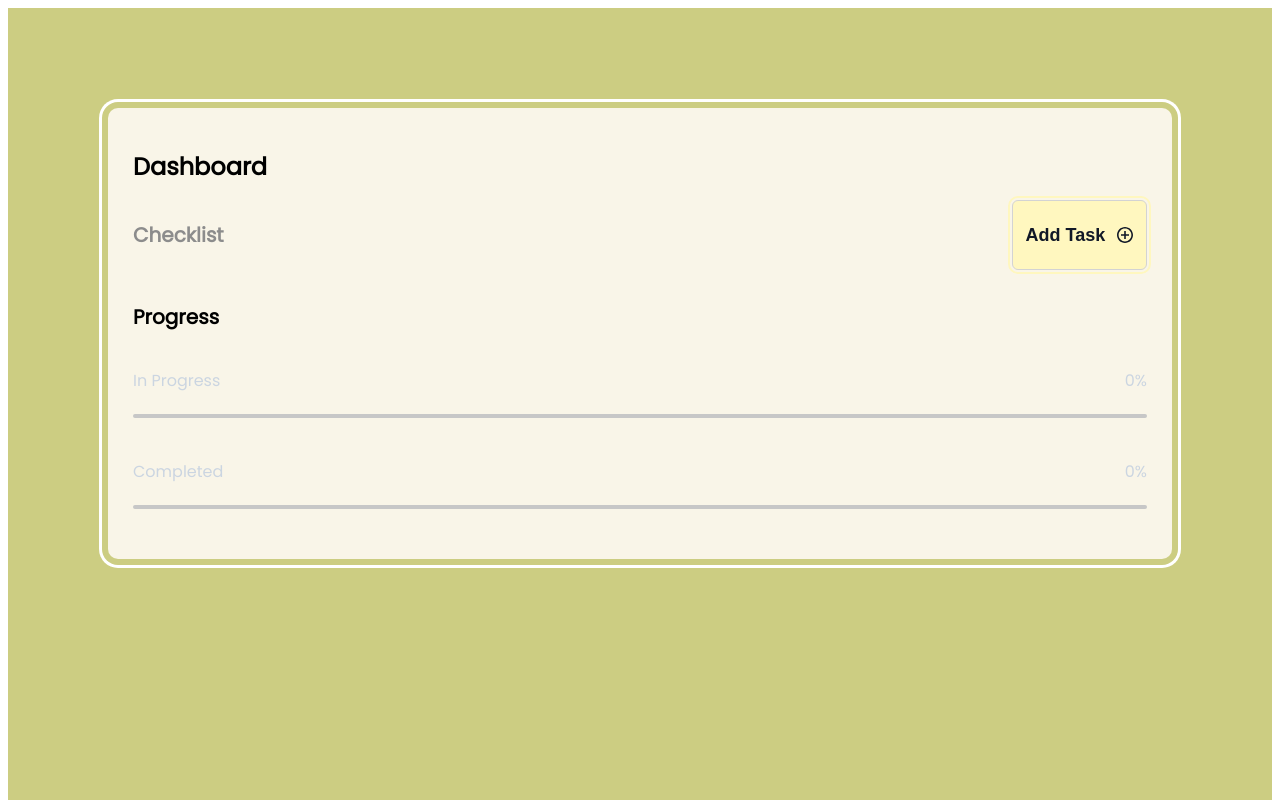
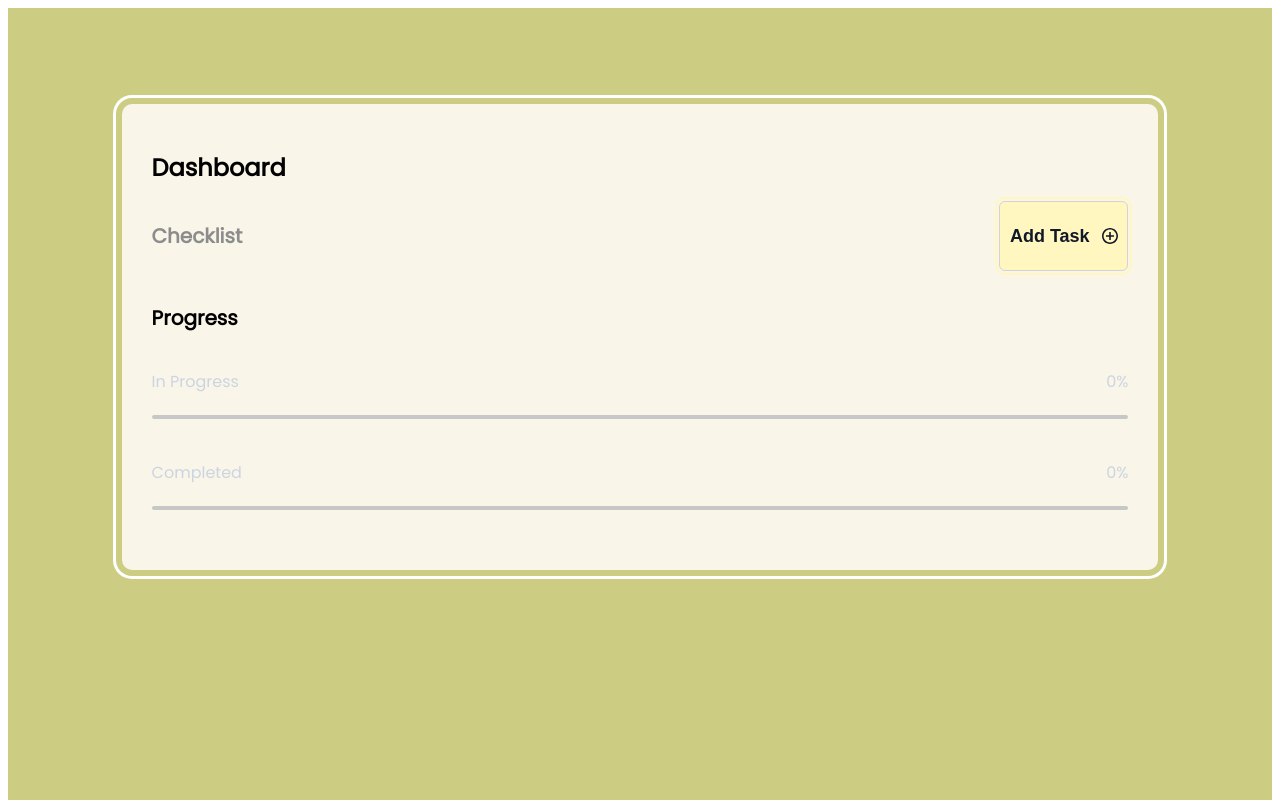
Before and after one commit to puneethx/TODO-WebApp, a SvelteKit app: page / in a window 1280 px wide. Shown: the top 800 px of the page. Built offline with nearby package versions, Linux system fonts and the light colour scheme.

Commit message:
color add

```diff
--- a/src/lib/components/todo/AddTodoSection.svelte
+++ b/src/lib/components/todo/AddTodoSection.svelte
@@ -48,6 +48,7 @@
 		padding: 0.8rem;
 		font-size: 1.125rem;
 		font-weight: 600;
+		padding : 1%;
 		color: #111827;
 		outline: 0.125rem solid #fff7bf;
 		outline-offset: 0.125rem;
--- a/src/lib/components/todo/TodoInput.svelte
+++ b/src/lib/components/todo/TodoInput.svelte
@@ -7,7 +7,7 @@
 <div class="maindiv">
 	<div class="div2">
 		<label for={`${todo.id}-checkbox`} class="labclass"></label>
-		<input id={`${todo.id}-checkbox`} type="checkbox" checked={todo.complete} on:change={() => toggleComplete(todo.id)} class="inputclass" />
+		<input id={`${todo.id}-checkbox`} type="checkbox" checked={todo.complete} on:change={() => toggleComplete(todo.id)} class="inputclass"/>
 		<label for={`${todo.id}-text`} class="todoEdit">Edit todo</label>
 		<input
 			id={`${todo.id}-text`}
@@ -161,7 +161,6 @@
 	.inputTodo{
 		margin-left: 1.25rem;
 		flex-grow: 1;
-		width :50%;
 		white-space: nowrap;
   		overflow: hidden;
   		text-overflow: ellipsis;
--- a/src/routes/+page.svelte
+++ b/src/routes/+page.svelte
@@ -25,47 +25,48 @@
 		min-height: 100vh;
 		background-color: #cccd82;
 		padding: 0;
-		padding-top:100px;
+		padding-top: 13.5%;
 		font-family: "Poppins",sans-serif;
 	}
 	::selection {
-		background-color: #87D3B4;
+		background-color: #fff9a0;
 	}
-/* @media screen and (min-width: 768px){
-	padding-top: 6rem;
-	padding-bottom: 6rem;
-
-	padding-left: 2rem;
-	padding-right: 2rem;
-} */
+@media screen and (min-width: 768px){
+	.divclass{
+		padding-top: 6rem;
+		padding-bottom: 6rem;
+		padding-left: 2rem;
+		padding-right: 2rem;
+	}
+}
 	.h1{
 		color: black;
 		font-family: "Poppins",sans-serif;
 	}
 .mainclass{
-	margin-left: 100px;
-	margin-right: 100px;
+	margin-left: 6.8%;
+	margin-right: 6.8%;
 	max-width: none;
 	border-radius: 10px;
 	background-color: #f9f5e8;
-	padding-left: 25px;
-	padding-right: 25px;
-	padding-top: 25px;
-	padding-bottom: 50px;
+	padding-left: 2.5%;
+	padding-right: 2.5%;
+	padding-top: 2.5%;
+	padding-bottom: 5%;
 	box-shadow:
-    0 0 0 6px #cccd82, /* First outline: black */
-    0 0 0 9px #FFFFFF; /* Second outline: white */
+    0 0 0 6px #cccd82,
+    0 0 0 9px #FFFFFF;
 }
 
-/* @media (min-height: 100%) {
-  max-width: 60rem;
+@media (min-height: 900px) {
+  .mainclass{max-width: 60rem;
   min-height: max-content;
   border-radius: 2rem;
   padding-left: 8px;
   padding-right: 8px;
   outline: 4px solid #f9f5e8;
-  outline-offset: 8px;
-} */
+  outline-offset: 8px;}
+}
 
 h1{
 font-size: 1.5rem;
```
Also changed, not shown: 1 other file (tests, documents, lock files or other folders).
